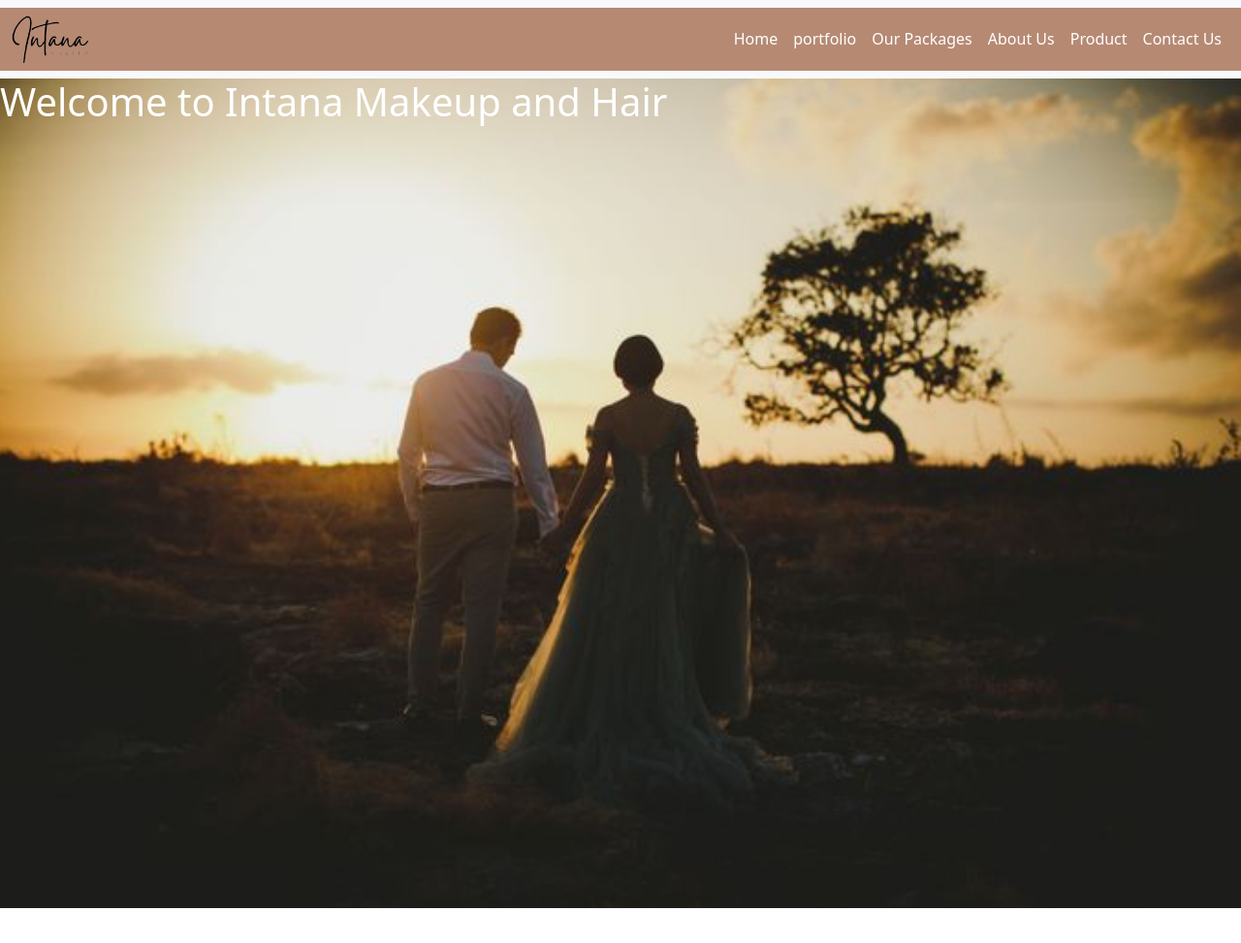
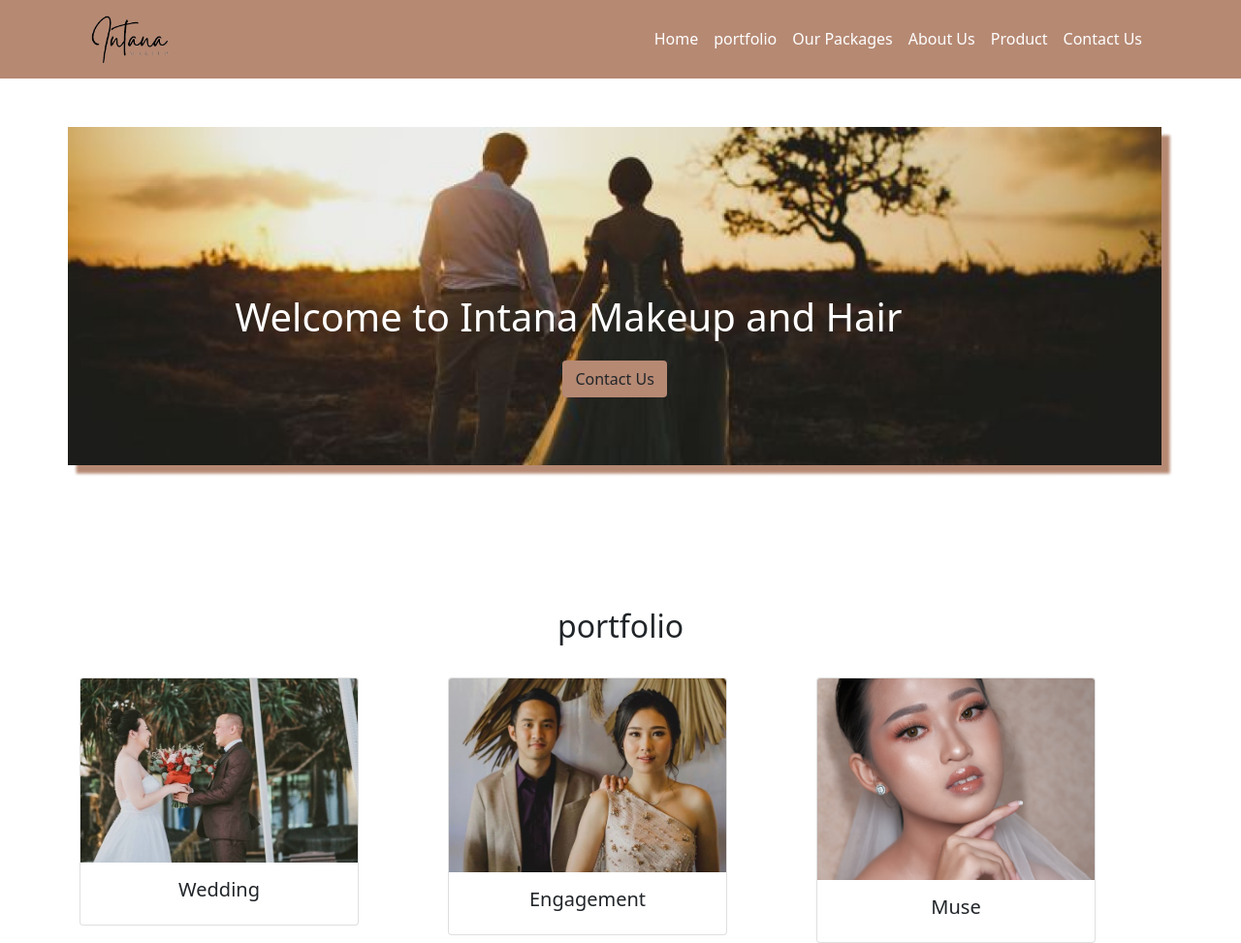
Before and after one commit to saominovelia/JasaMakeup, a plain HTML site: page index.html in a window 1280 px wide. Shown: the whole page at 97% size. Before the commit the page ends 937 px from the top, so only its background shows below. Drawn offline with nearby package versions, Linux system fonts and the light colour scheme.

Commit message:
fix banner

```diff
--- a/css/style.css
+++ b/css/style.css
@@ -5,23 +5,42 @@
     background: #B68973;
 }
 
+.banner-wrap{
+    height: 600px;
+    margin-top: 50px;
+}
 .banner{
-    background-image: url('http://localhost/JasaMakeup/assets/prewedding/banner.jpg');
+    text-align: center;
+    color: white;
+    display: flex;
+    justify-content: center;
+    align-items: center;
+    background-repeat: no-repeat;
+    background-image: url(../assets/prewedding/banner-bg.png);
+    width: 100%;
+    background-size: 100%;
+    height: 400px;
+}
+.btn-atas{
+    margin-top: 200px;
+    position: relative;
+    right: 350px;
+    bottom: 40px;
+}
+.btn{
+    background-color: #B68973;
+}
+@media only screen and (max-width: 768px) {
+    /* For mobile phones: */
+    .banner h1{
+        position: relative;
+        bottom: 140px;
+        left: 50px;
+    }
+    .banner button{
 
-}
-
-.header-banner {
-    background-image: url('http://localhost/JasaMakeup/assets/prewedding/banner.jpg');
-    background-position: center;
-    background-repeat: no-repeat;
-    background-size: cover;
-    position: absolute;
-width: 100%;
-height: 856px;
-
-}
-
-.header-banner h1{
-    color: white;
-
-}
+       position: relative;
+       bottom: 180px;
+       right: 180px;
+    }
+  }
--- a/index.html
+++ b/index.html
@@ -12,7 +12,8 @@
     <title>Home</title>
   </head>
   <body >
-  <nav class="navbar navbar-expand-lg navbar-light bg-light" >
+  <nav class="navbar navbar-expand-lg">
+    <div class="container">
       <div class="container-fluid navbar">
         <img src="assets/logo2.png" alt="" class="logo">
         <button class="navbar-toggler" type="button" data-bs-toggle="collapse" data-bs-target="#navbarSupportedContent" aria-controls="navbarSupportedContent" aria-expanded="false" aria-label="Toggle navigation">
@@ -41,10 +42,63 @@
           </ul>
         </div>
       </div>
+    </div>
   </nav>
 
-  <div class="header-banner">
+  <div class="banner-wrap">
+    <div class="container">
+      <div class="row">
+        <div class="banner col-12">
           <h1>Welcome to Intana Makeup and Hair</h1>
+          <button type="button" class="btn btn-atas">Contact Us</button>
+        </div>
+      </div>
+      <br>
+      <br>
+      <br>
+      <br>
+
+  <section>
+    <div class="row">
+      <h2 style="text-align: center;">portfolio</h2>
+      <br>
+      <br>
+      <br>
+      <div class="col-md-4">
+        <div class="card" style="width: 18rem;">
+          <img class="card-img-top" src="assets/wedding/card1.jpg" alt="Card image cap">
+          <div class="card-body">
+            <h5 style="text-align: center;" class="card-title">Wedding</h5>
+          </div>
+        </div>
+      </div>
+      <div class="col-md-4">
+        <div class="col-md-4">
+          <div class="card" style="width: 18rem;">
+            <img class="card-img-top" src="assets/engagement/card2.jpg" alt="Card image cap">
+            <div class="card-body">
+              <h5 style="text-align: center;" class="card-title">Engagement</h5>
+            </div>
+          </div>
+        </div>
+      </div>
+      <div class="col-md-4">
+        <div class="col-md-4">
+          <div class="card" style="width: 18rem;">
+            <img class="card-img-top" src="assets/portofolio/card3.png" alt="Card image cap">
+            <div class="card-body">
+              <h5 style="text-align: center;" class="card-title">Muse</h5>
+            </div>
+          </div>
+        </div>
+      </div>
+    </div>
+
+  </section>
+
+
+
+    </div>
   </div>
     <!-- Optional JavaScript; choose one of the two! -->
 
```
Also changed, not shown: assets/engagement/card2.jpg (added), assets/engagement/sheila-kho-makeup_engagement-of-zita-henry_6.jpg (deleted), assets/portofolio/card3.png (renamed from assets/portofolio/intana-makeup_veve_2 (2).png), assets/prewedding/banner-bg.png (added), assets/wedding/card1.jpg (renamed from assets/wedding/sheila-kho-makeup_the-wedding-of-christian-siscatania_10.jpg). Lines whose indentation alone changed are shown as unchanged.
